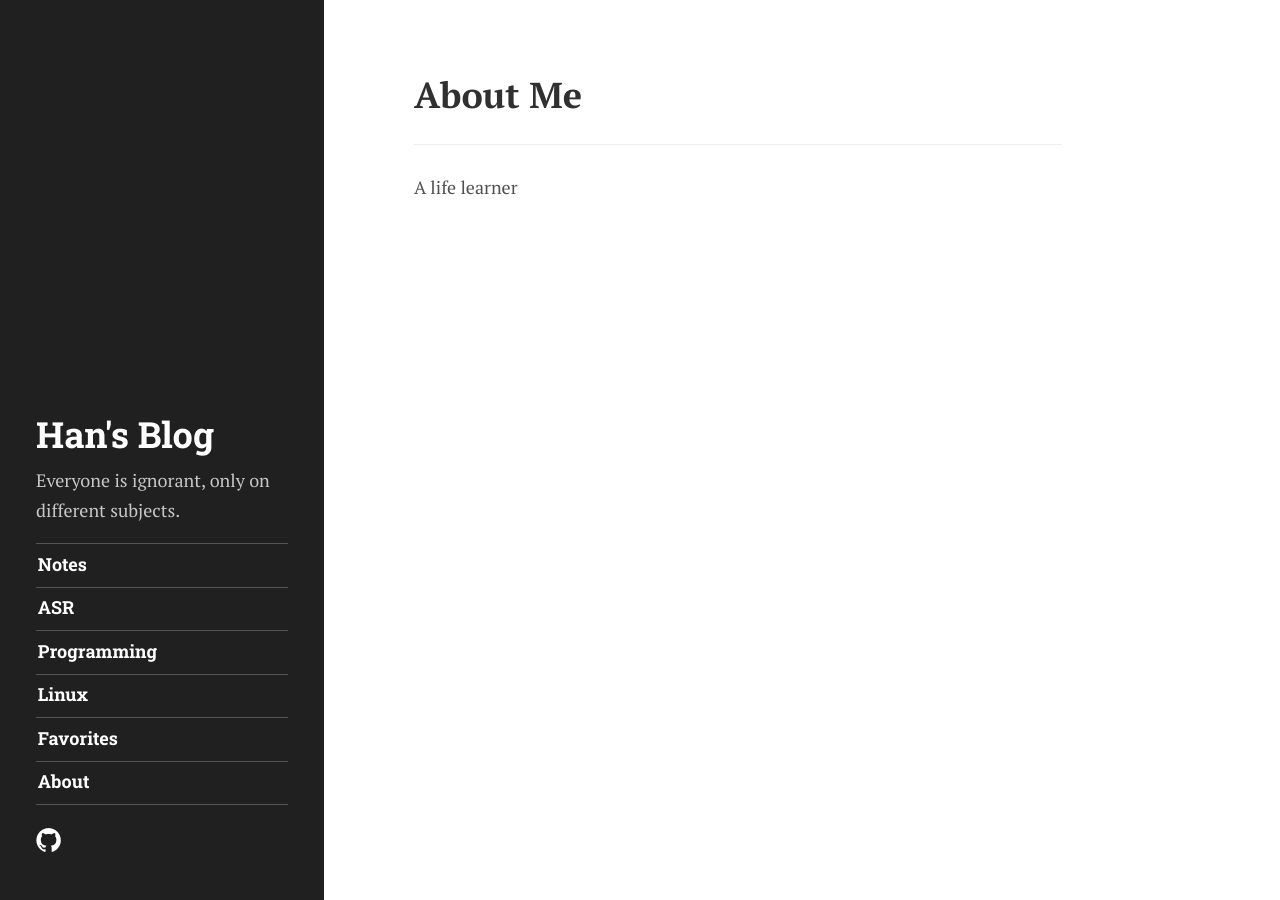
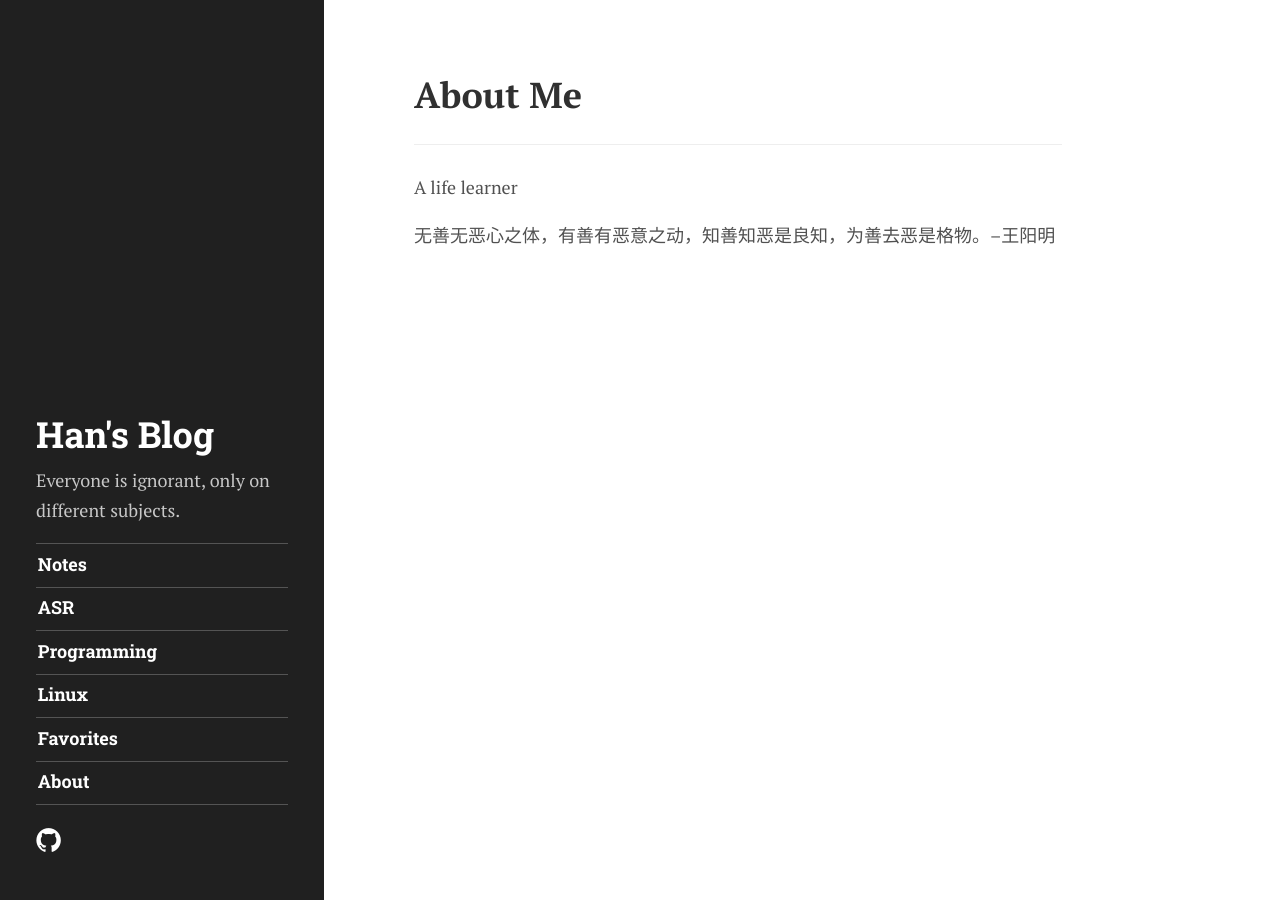
Before and after one commit to han-xie/han-xie.github.io, a Jekyll site: the page built from about.md, in a window 1280 px wide. Built offline with Jekyll 4.4.1, drawn with Linux system fonts in a browser that asks for light colours; some web fonts are replaced.

Commit message:
Update ABOUT section: add Wang Yangming

```diff
--- a/about.md
+++ b/about.md
@@ -4,3 +4,5 @@ title: About Me
 ---
 
 A life learner
+
+无善无恶心之体，有善有恶意之动，知善知恶是良知，为善去恶是格物。--王阳明
```
